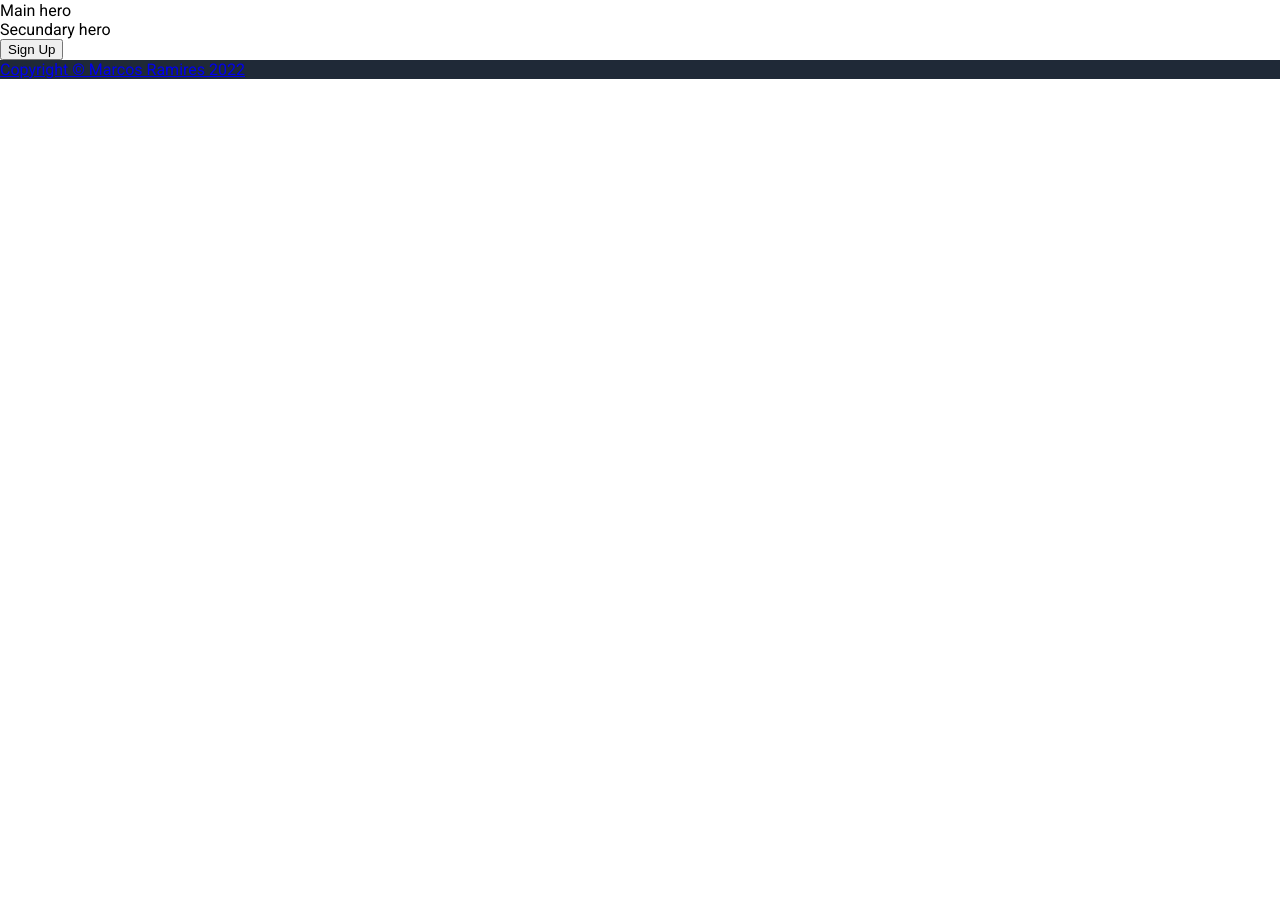
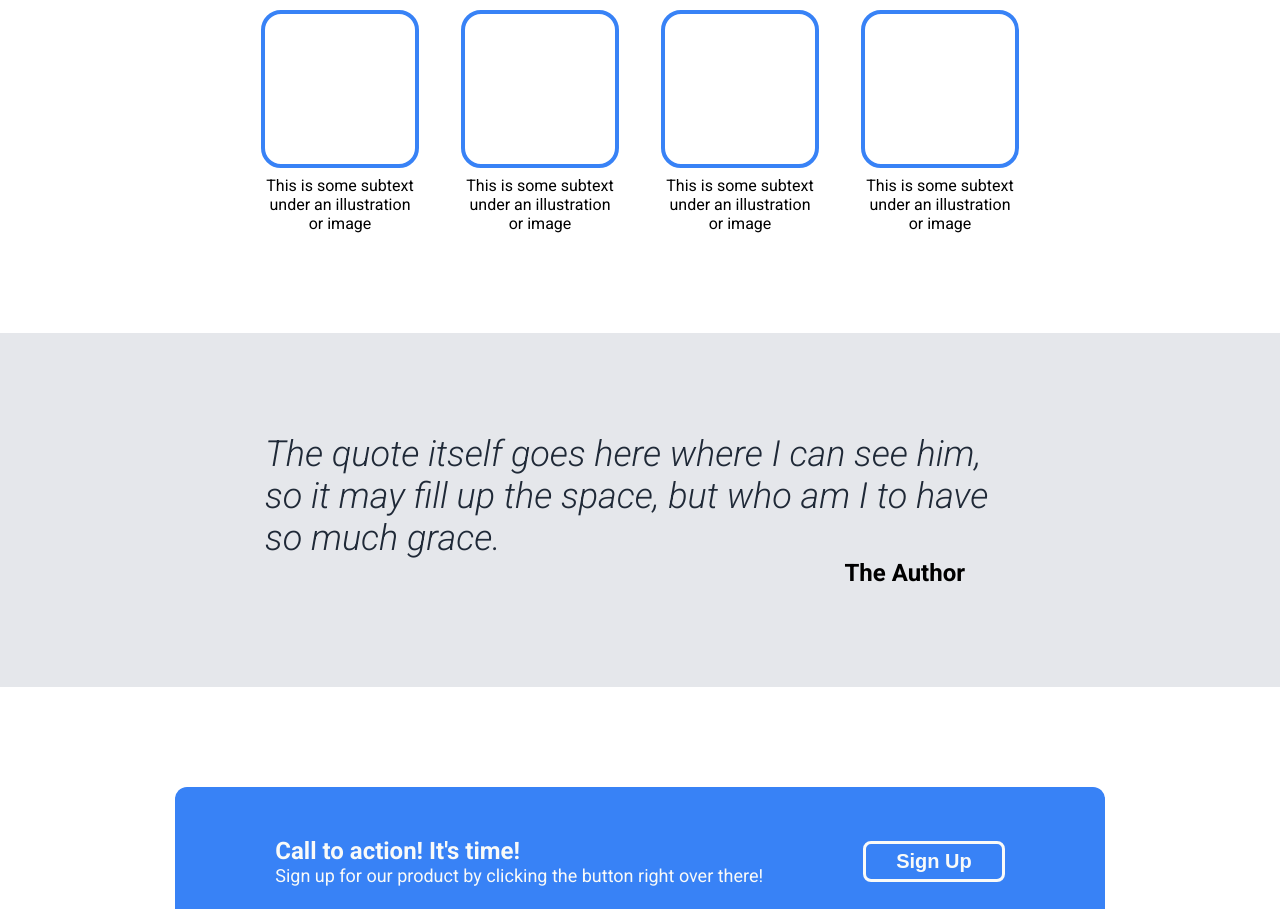
Before and after one commit to neomoon007/landing-page, a plain HTML site: page index.html in a window 1280 px wide. Shown: the part 728-1637 px from the top of the page. Before the commit the page ends 807 px from the top, so only its background shows below. Drawn offline with Linux system fonts and the light colour scheme.

Commit message:
Finished landing-page template layout

```diff
--- a/index.html
+++ b/index.html
@@ -32,40 +32,48 @@
 			</div>
 		</div>
 
-		<div class="info">
-			<div class="title">Some Random Information.</div>
+		<div class="info-section">
+			<div class="title">Some random information.</div>
 
-			<div class="icon">
+			<div class="info-container">
+				<div class="icon icon-1">
 					<div class="image-icon"></div>
-				<div class="text">random infooo.</div>
+					<div class="text">This is some subtext under an illustration or image</div>
 				</div>
 
-			<div class="icon">
+				<div class="icon icon-2">
 					<div class="image-icon"></div>
-				<div class="text">random infooo.</div>
+					<div class="text">This is some subtext under an illustration or image</div>
 				</div>
 
-			<div class="icon">
+				<div class="icon icon-3">
 					<div class="image-icon"></div>
-				<div class="text">random infooo.</div>
+					<div class="text">This is some subtext under an illustration or image</div>
 				</div>
 
-			<div class="icon">
+				<div class="icon icon-4">
 					<div class="image-icon"></div>
-				<div class="text">random infooo.</div>
+					<div class="text">This is some subtext under an illustration or image</div>
+				</div>
 			</div>
 		</div>
 
 		<div class="quote">
-			<div>The quote itself lol.</div>
-			<div><strong>The Author</strong></div>
+			<div class="quote-container">
+				<div class="quote-text">The quote itself goes here where I can see him, so it may fill up the space, but who am I to have so much grace.</div>
+				<div class="quote-author"><strong>The Author</strong></div>
+			</div>
 		</div>
 
 		<div class="action">
 			<div class="content">
-				<div>Main hero</div>
-				<div>Secundary hero</div>
-				<button>Sign Up</button>
+				<div>
+					<div class="action-main">Call to action! It's time!</div>
+					<div class="action-sec">Sign up for our product by clicking the button right over there!</div>
+				</div>
+				<button>
+					<strong>Sign Up</strong>
+				</button>
 			</div>
 		</div>
 
--- a/styles/style.css
+++ b/styles/style.css
@@ -1,4 +1,4 @@
-@import url('https://fonts.googleapis.com/css?family=Roboto:300,400,700,900');
+@import url('https://fonts.googleapis.com/css2?family=Roboto:ital,wght@0,400;0,700;0,900;1,300&display=swap');
 
 body {
 	font-family: Roboto, Arial, sans-serif;
@@ -17,7 +17,7 @@ body {
 }
 
 .header-nav a,
-.text .hero-sec {
+.hero-sec {
 	font-size: 18px;
 	font-weight: 400;
 	color: #E5E7EB;
@@ -70,9 +70,13 @@ body {
 	font-weight: 700;
 	color: #F9FAF8;
 	background-color: #3882F6;
-	padding: 8px 24px;
+	padding: 6px 30px;
 	border: 0px;
 	border-radius: 8px;
+}
+
+.text button:active {
+	background-color: #3D38F6;
 }
 
 .header-content .media{
@@ -82,6 +86,128 @@ body {
 
 .header-content .image {
 	flex-basis: auto;
-	width: 100%;
-	height: 100%;
+	max-width: 100%;
+	height: auto;
+	border-radius: 12px;
 }
+
+.info-section {
+	padding-bottom: 100px;
+	text-align: center;
+}
+
+.info-section .title {
+	font-size: 36px;
+	font-weight: 900;
+	color: #1F2937;
+	padding: 50px;
+}
+
+.info-container {
+	display: flex;
+	justify-content: center;
+	gap: 50px;
+	margin-left: auto;
+	margin-right: auto;
+}
+
+.image-icon {
+	width: 150px;
+	height: 150px;
+	border: 4px solid #3882F6;
+	border-radius: 20px;
+	margin-bottom: 8px;
+}
+
+.icon {
+	display: flex;
+	flex-direction: column;
+	align-items: center;
+	max-width: 150px;
+}
+
+.quote {
+	background-color: #E5E7EB;
+	display: flex;
+	flex-direction: column;
+	justify-content: center;
+	align-items: center;
+	padding: 100px;
+}
+
+.quote-text {
+	font-size: 36px;
+	font-weight: 300;
+	color: #1F2937;
+	font-style: italic;
+}
+
+.quote-author {
+	font-size: 24px;
+	margin-right: 50px;
+}
+
+.quote-container {
+	display: flex;
+	flex-direction: column;
+	align-items: flex-end;
+	max-width: 750px;
+}
+
+.action {
+	display: flex;
+	justify-content: center;
+	align-items: center;
+	padding: 100px 0px;
+}
+
+.action .content {
+	background-color: #3882F6;
+	display: flex;
+	align-items: center;
+	padding: 50px 100px;
+	border-radius: 12px;
+}
+
+.action .action-main {
+	font-weight: bold;
+	font-size: 24px;
+	color: #F9FAF8;
+}
+
+.action .action-sec {
+	color: #F9FAF8;
+	font-size: 18px;
+}
+
+.action button {
+	margin-left: 100px;
+	padding: 6px 30px;
+	border-radius: 8px;
+	border: 3px solid;
+	border-color: #F9FAF8;
+	background-color: #3882F6;
+	color: #F9FAF8;
+	font-size: 20px;
+}
+
+.action button:active {
+	background-color: #3D38F6;
+}
+
+.footer {
+	height: 100px;
+	display: flex;
+	justify-content: center;
+	align-items: center;
+}
+
+.footer a {
+	color: #F9FAF8;
+	font-size: 18px;
+	text-decoration: none;
+}
+
+.footer a:hover {
+	text-decoration: underline;
+}
```
Lines whose indentation alone changed are shown as unchanged.
